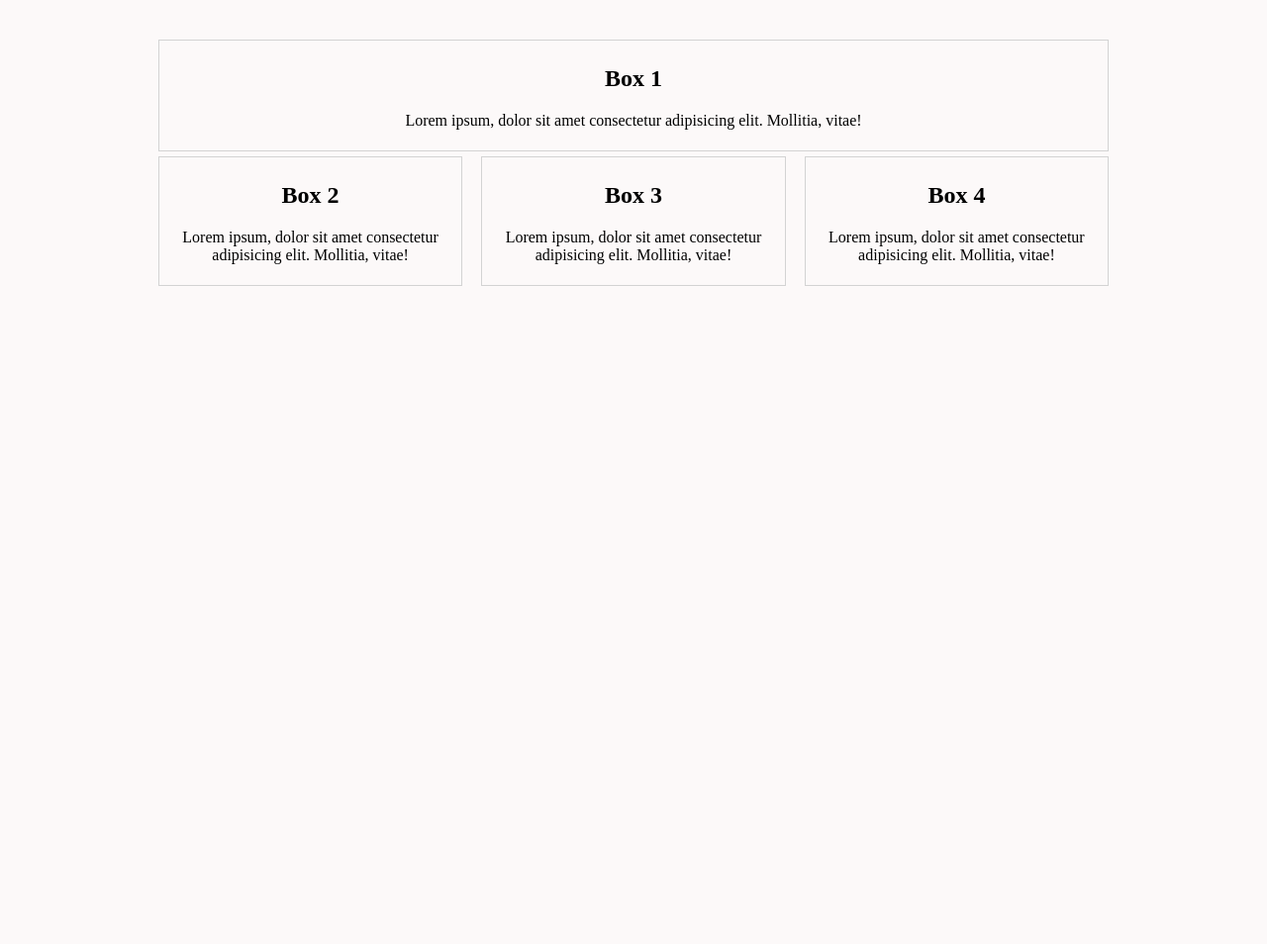
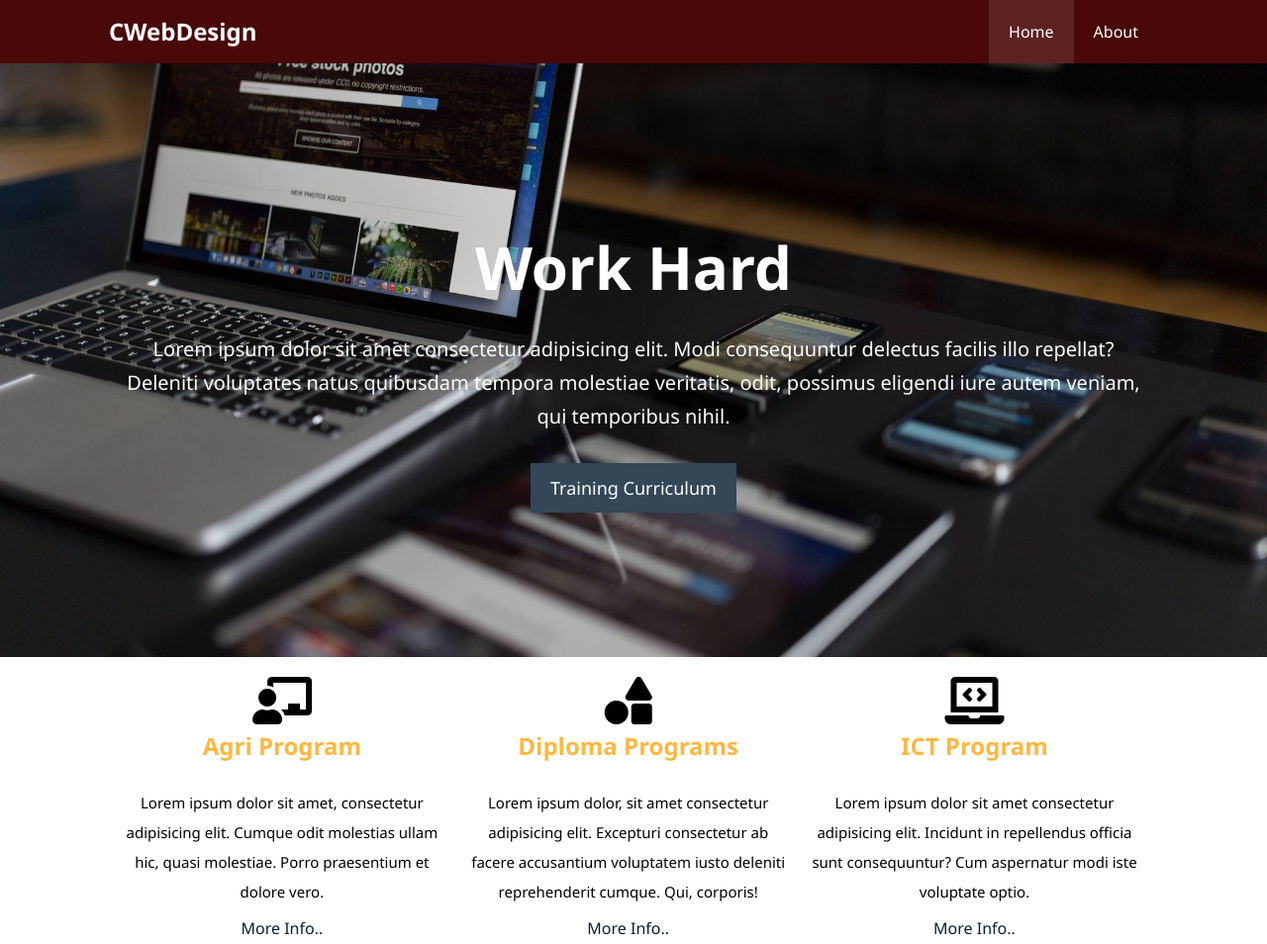
Before and after one commit to dong01-alonzo/Activity-10., a plain HTML site: page index.html in a window 1280 px wide. Shown: the top 954 px of the page at 99% size. Before the commit the page ends 800 px from the top, so only its background shows below. Drawn offline with Linux system fonts and the light colour scheme.

Commit message:
uploaded files

```diff
--- a/css/custom.css
+++ b/css/custom.css
@@ -1,36 +1,141 @@
+/*global setting */
+
 * {
+  margin: 0;
+  padding: 0;
   box-sizing: border-box;
 }
-
+/*global styling */
+html,
 body {
-  background: #f9f3f36b;
+  font-family: "Segoe UI", Tahoma, Geneva, Verdana, sans-serif;
+  line-height: 1.5em;
 }
 
-.container {
-  max-width: 960px;
-  margin: 40px auto;
-  /* border: 1px solid lightgray;
-    padding: 30px; */
+a {
+  color: rgb(30, 109, 112);
+  text-decoration: none;
+}
+h1,
+h2,
+h3 {
+  padding-bottom: 20px;
+}
+p {
+  margin: 10px;
 }
 
-.box {
-  border: 1px solid lightgray;
-  padding: 5px;
-  text-align: center;
-  margin-bottom: 5px;
+/* Navigation */
+#navbar {
+  background-color: rgb(73, 9, 9);
+  overflow: auto;
+  color: #fff;
+}
+#navbar a {
+  color: #fff;
+}
+/* removing the bullets from the list */
+#navbar ul {
+  list-style: none;
+  float: right;
+}
+/* float list item in the left to have them horizontally align */
+#navbar ul li {
+  float: left;
+}
+/* convert anchor link to block elements to apply some padding */
+#navbar ul li a {
+  display: block;
+  padding: 20px;
+}
+#navbar h1 {
+  float: left;
+  padding-top: 20px;
+}
+/* Navigation using pseudo selector */
+#navbar ul li a:hover {
+  background: #334756;
+  color: #ff4c29;
 }
 
-#b2 {
-  width: 32%;
-  float: left;
+#navbar ul li a.active {
+  background: rgba(255, 255, 255, 0.1);
+}
+.container {
+  margin: auto;
+  max-width: 1100px;
+  overflow: auto;
+  padding: 0 20px;
 }
 
-#b3 {
-  width: 32%;
+#hero {
+  background: url("../image/257139695_586748765712782_9137414386252551108_n.jpg")
+    no-repeat center center/ cover;
+  height: 600px;
+}
+
+#hero .hero-content {
+  color: #fff;
+  text-align: center;
+  padding-top: 170px;
+}
+#hero .hero-content h1 {
+  font-size: 60px;
+  line-height: 1.2em;
+}
+.primary-text {
+  color: #f0f0cb;
+}
+
+#hero .hero-content p {
+  padding-bottom: 20px;
+  line-height: 1.7em;
+}
+
+.text-lead {
+  font-size: 20px;
+}
+
+.btn {
+  display: inline-block;
+  font-size: 18px;
+  color: #fff;
+  background: #334756;
+  padding: 13px 20px;
+  border: none;
+  cursor: pointer;
+}
+/* about section */
+#about {
+  height: 400px;
+}
+
+#about p {
+  line-height: 2em;
+}
+#about h2 {
+  color: #ffb740;
+}
+#about i {
+  margin-bottom: 10px;
+}
+#about p {
+  line-height: 2em;
+  font-size: 15px;
+}
+
+#about .container-1,
+#about .content-2,
+#about .content-3 {
   float: left;
-  margin-left:19.2px;
+  width: 33%;
+  overflow: hidden;
+  text-align: center;
+  padding-top: 20px;
 }
-#b4 {
-  width: 32%;
-  float: right;
+#about a.c-btn {
+  color: #082032;
 }
+#about a.c-btn:hover {
+  color: #ffb740;
+}
--- a/css/style.css
+++ b/css/style.css
@@ -0,0 +1,186 @@
+/*global setting */
+
+* {
+  margin: 0;
+  padding: 0;
+  box-sizing: border-box;
+}
+/*global styling */
+html,
+body {
+  font-family: "Segoe UI", Tahoma, Geneva, Verdana, sans-serif;
+  line-height: 1.5em;
+}
+
+a {
+  color: rgb(30, 109, 112);
+  text-decoration: none;
+}
+h1,
+h2,
+h3 {
+  padding-bottom: 20px;
+}
+p {
+  margin: 10px;
+}
+
+/* Navigation */
+#navbar {
+  background-color: rgb(73, 9, 9);
+  overflow: auto;
+  color: #fff;
+}
+#navbar a {
+  color: #fff;
+}
+/* removing the bullets from the list */
+#navbar ul {
+  list-style: none;
+  float: right;
+}
+/* float list item in the left to have them horizontally align */
+#navbar ul li {
+  float: left;
+}
+/* convert anchor link to block elements to apply some padding */
+#navbar ul li a {
+  display: block;
+  padding: 20px;
+}
+#navbar h1 {
+  float: left;
+  padding-top: 20px;
+}
+/* Navigation using pseudo selector */
+#navbar ul li a:hover {
+  background: #334756;
+  color: #ff4c29;
+}
+
+#navbar ul li a.active {
+  background: rgba(255, 255, 255, 0.1);
+}
+.container {
+  margin: auto;
+  max-width: 1100px;
+  overflow: auto;
+  padding: 0 20px;
+}
+
+#hero {
+  background: url("../image/257139695_586748765712782_9137414386252551108_n.jpg")
+    no-repeat center center/ cover;
+  height: 600px;
+}
+
+#hero .hero-content {
+  color: #fff;
+  text-align: center;
+  padding-top: 170px;
+}
+#hero .hero-content h1 {
+  font-size: 60px;
+  line-height: 1.2em;
+}
+.primary-text {
+  color: #f0f0cb;
+}
+
+#hero .hero-content p {
+  padding-bottom: 20px;
+  line-height: 1.7em;
+}
+
+.text-lead {
+  font-size: 20px;
+}
+
+.btn {
+  display: inline-block;
+  font-size: 18px;
+  color: #fff;
+  background: #334756;
+  padding: 13px 20px;
+  border: none;
+  cursor: pointer;
+}
+/* about section */
+#about {
+  height: 400px;
+}
+
+#about p {
+  line-height: 2em;
+}
+#about h2 {
+  color: #ffb740;
+}
+#about i {
+  margin-bottom: 10px;
+}
+#about p {
+  line-height: 2em;
+  font-size: 15px;
+}
+
+#about .container-1,
+#about .content-2,
+#about .content-3 {
+  float: left;
+  width: 33%;
+  overflow: hidden;
+  text-align: center;
+  padding-top: 20px;
+}
+#about a.c-btn {
+  color: #082032;
+}
+#about a.c-btn:hover {
+  color: #ffb740;
+}
+/* section testimonials*/
+#testimonials {
+  background: url("../image/img3.jpg") no-repeat center center/cover;
+  height: 600px;
+  overflow: hidden;
+}
+#testimonials .testimonial img {
+  height: 100px;
+  width: 90px;
+  float: left;
+  margin-right: 20px;
+  border-radius: 50%;
+}
+/*adding a color overlay on the backround of the about section*/
+.row {
+  background: rgba(39, 62, 84, 0.4);
+  overflow: hidden;
+  height: 600px;
+  z-index: 2;
+}
+/*changing the font color the  heading andadjusting some spaces from the top edge*/
+
+#testimonials .lead-head {
+  color: #fff;
+  padding-top: 20px;
+  margin-bottom: 20px;
+}
+.bg-primary {
+  background: rgb(255, 255, 255, 0.4);
+}
+/*adjusting the testimonials containers*/
+#testimonials .testimonial {
+  padding: 20px;
+  width: 50%;
+  margin-bottom: 40px;
+  border-radius: 1.2em;
+}
+/*footer*/
+footer {
+  background: #082032;
+  height: 70px;
+  overflow: auto;
+  text-align: center;
+  color: #fff;
+}
--- a/index.html
+++ b/index.html
@@ -3,41 +3,105 @@
   <head>
     <meta charset="UTF-8" />
     <meta http-equiv="X-UA-Compatible" content="IE=edge" />
-    <meta name="viewport" content="width=device-width, initial-scale=1.0" />
-    <link rel="stylesheet" href="./css/custom.css" />
-    <title>Box Model</title>
-    <style></style>
+    <meta
+      name="viewport"
+      content="width=device-width,
+    initial-scale=1.0"
+    />
+    <link rel="stylesheet" href="./css/style.css" />
+    <link
+      rel="stylesheet"
+      href="https://cdnjs.cloudflare.com/ajax/libs/font-awesome/5.15.4/css/all.min.css"
+    />
+    <title>CWD &copy; Training</title>
   </head>
   <body>
+    <header>
+      <nav id="navbar">
         <div class="container">
-      <div id="b1" class="box">
-        <h2>Box 1</h2>
-        <p>
-          Lorem ipsum, dolor sit amet consectetur adipisicing elit. Mollitia,
-          vitae!
+          <h1>CWebDesign</h1>
+          <ul>
+            <li><a class="active" href="index.html">Home</a></li>
+            <li><a href="about.html">About</a></li>
+          </ul>
+        </div>
+      </nav>
+      <section id="hero">
+        <div class="hero-content">
+          <h1><span class="primary-text"></span>Work Hard</h1>
+          <div class="container">
+            <p class="text-lead">
+              Lorem ipsum dolor sit amet consectetur adipisicing elit. Modi
+              consequuntur delectus facilis illo repellat? Deleniti voluptates
+              natus quibusdam tempora molestiae veritatis, odit, possimus
+              eligendi iure autem veniam, qui temporibus nihil.
             </p>
           </div>
-      <div id="b2" class="box">
-        <h2>Box 2</h2>
+          <a class="btn" href="about.html">Training Curriculum</a>
+        </div>
+      </section>
+    </header>
+    <section id="about">
+      <div class="container">
+        <div class="container-1">
+          <i class="fa fa-chalkboard-teacher fa-3x"></i>
+          <h2>Agri Program</h2>
           <p>
-          Lorem ipsum, dolor sit amet consectetur adipisicing elit. Mollitia,
-          vitae!
+            Lorem ipsum dolor sit amet, consectetur adipisicing elit. Cumque
+            odit molestias ullam hic, quasi molestiae. Porro praesentium et
+            dolore vero.
+          </p>
+          <a class="c-btn" href="#">More Info..</a>
+        </div>
+        <div class="content-2">
+          <i class="fas fa-shapes fa-3x"></i>
+          <h2>Diploma Programs</h2>
+          <p>
+            Lorem ipsum dolor, sit amet consectetur adipisicing elit. Excepturi
+            consectetur ab facere accusantium voluptatem iusto deleniti
+            reprehenderit cumque. Qui, corporis!
+          </p>
+          <a class="c-btn" href="#">More Info..</a>
+        </div>
+        <div class="content-3">
+          <i class="fas fa-laptop-code fa-3x"></i>
+          <h2>ICT Program</h2>
+          <p>
+            Lorem ipsum dolor sit amet consectetur adipisicing elit. Incidunt in
+            repellendus officia sunt consequuntur? Cum aspernatur modi iste
+            voluptate optio.
+          </p>
+          <a class="c-btn" href="#">More Info..</a>
+        </div>
+      </div>
+    </section>
+    <!--section#Testimonial-->
+    <section id="testimonials">
+      <div class="row">
+        <div class="container">
+          <h2 class="lead-head">Trainees Experience</h2>
+          <div class="testimonial bg-primary">
+            <img src="./image/img1.jpg" />
+            <p>
+              Lorem ipsum dolor sit amet consectetur, adipisicing elit. Officiis
+              culpa ut ipsam corporis eligendi nostrum.
             </p>
           </div>
-      <div id="b3" class="box">
-        <h2>Box 3</h2>
+          <div class="testimonial bg-primary">
+            <img src="./image/img2.jpg" />
             <p>
-          Lorem ipsum, dolor sit amet consectetur adipisicing elit. Mollitia,
-          vitae!
-        </p>
-      </div>
-      <div id="b4" class="box">
-        <h2>Box 4</h2>
-        <p>
-          Lorem ipsum, dolor sit amet consectetur adipisicing elit. Mollitia,
-          vitae!
+              Lorem ipsum dolor sit amet, consectetur adipisicing elit. Est
+              excepturi quae omnis veritatis culpa assumenda?
             </p>
           </div>
         </div>
+      </div>
+    </section>
+    <!--end of section testimonials-->
+    <footer>
+      <div class="container">
+        <p>&copy;Copyright Batch 5 Creative Web Design 2021</p>
+      </div>
+    </footer>
   </body>
 </html>
```
Also changed, not shown: Untitled.png (added), Untitled1.png (added), image/img1.jpg (added), image/img2.jpg (added), image/img3.jpg (added). Lines whose indentation alone changed are shown as unchanged.
